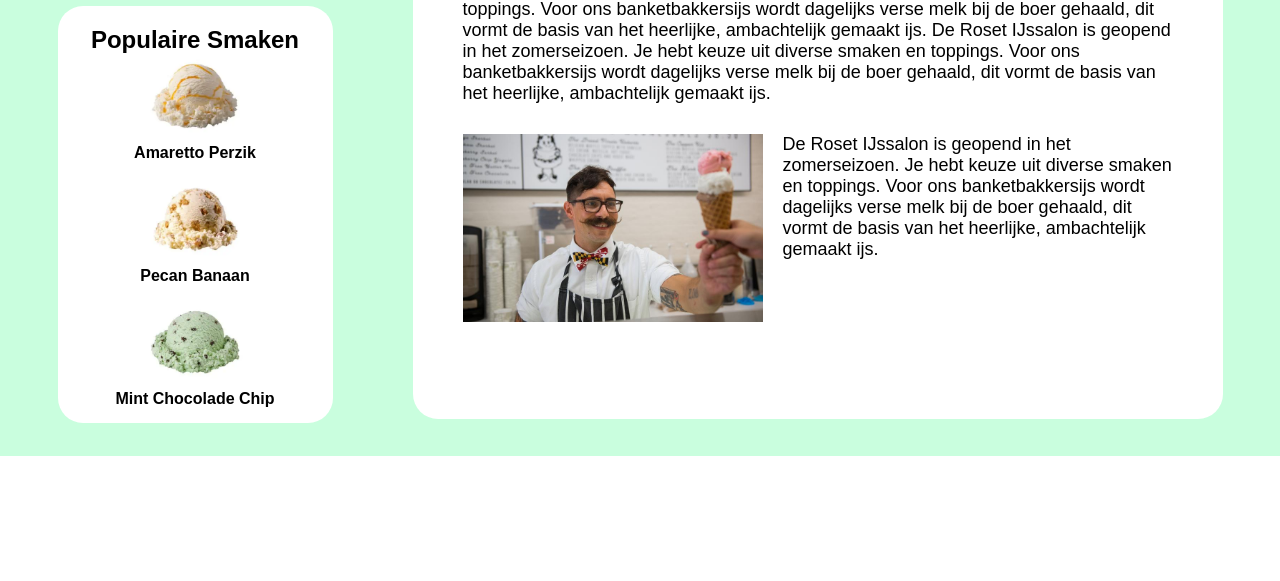
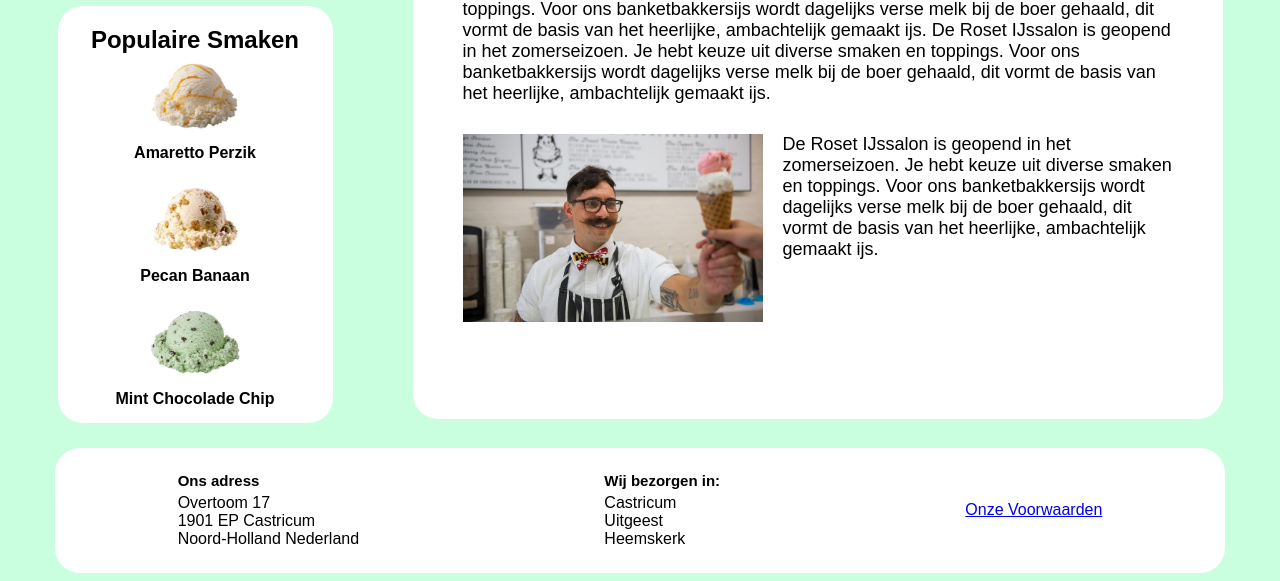
Before and after one commit to dennisdalmolen/de-roset, a PHP site: page / in a window 1280 px wide. Shown: the part 524-1105 px from the top of the page. Before the commit the page ends 980 px from the top, so only its background shows below. Run offline with PHP 8.4, Linux system fonts and the light colour scheme.

Commit message:
Index first design done

```diff
--- a/index.php
+++ b/index.php
@@ -146,4 +146,28 @@
 
 <footer>
 
+    <div class="footer-group">
+        <div class="footer-left">
+            <div class="footer-text">
+                <h6>Ons adress</h6>
+                <h7>Overtoom 17</h7>
+                <h7>1901 EP Castricum</h7>
+                <h7>Noord-Holland Nederland</h7>
+            </div>
+        </div>
+
+        <div class="footer-middle">
+            <h6>Wij bezorgen in:</h6>
+            <h7>Castricum</h7>
+            <h7>Uitgeest</h7>
+            <h7>Heemskerk</h7>
+        </div>
+
+        <div class="footer-right">
+            <a href="#">
+                Onze Voorwaarden
+            </a>
+        </div>
+    </div>
+
 </footer>
```
